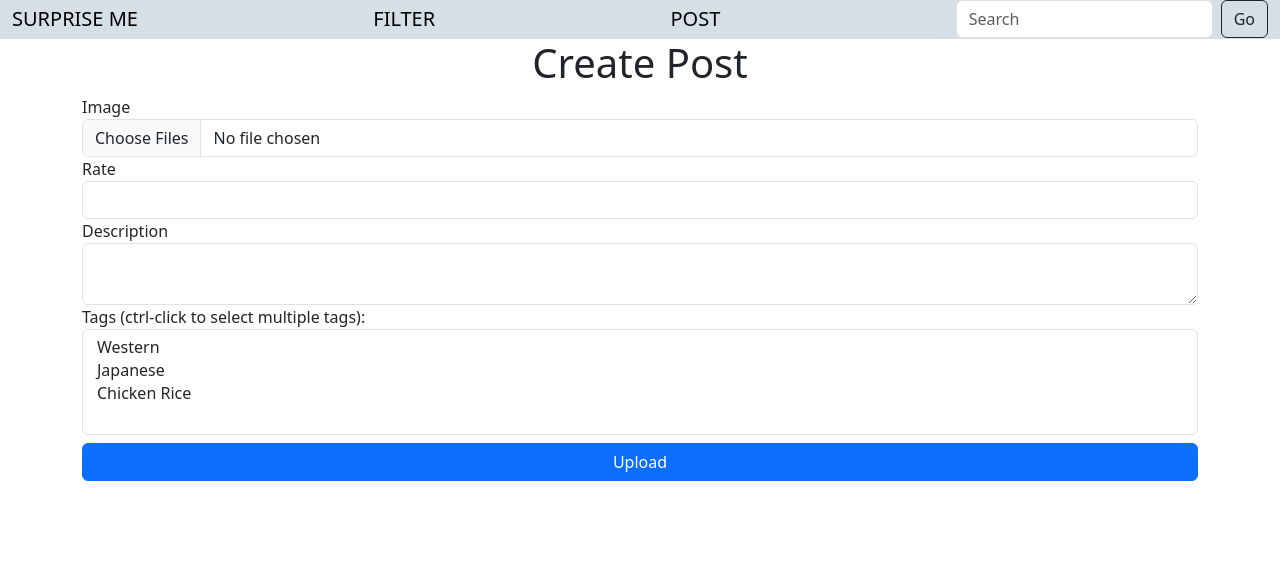
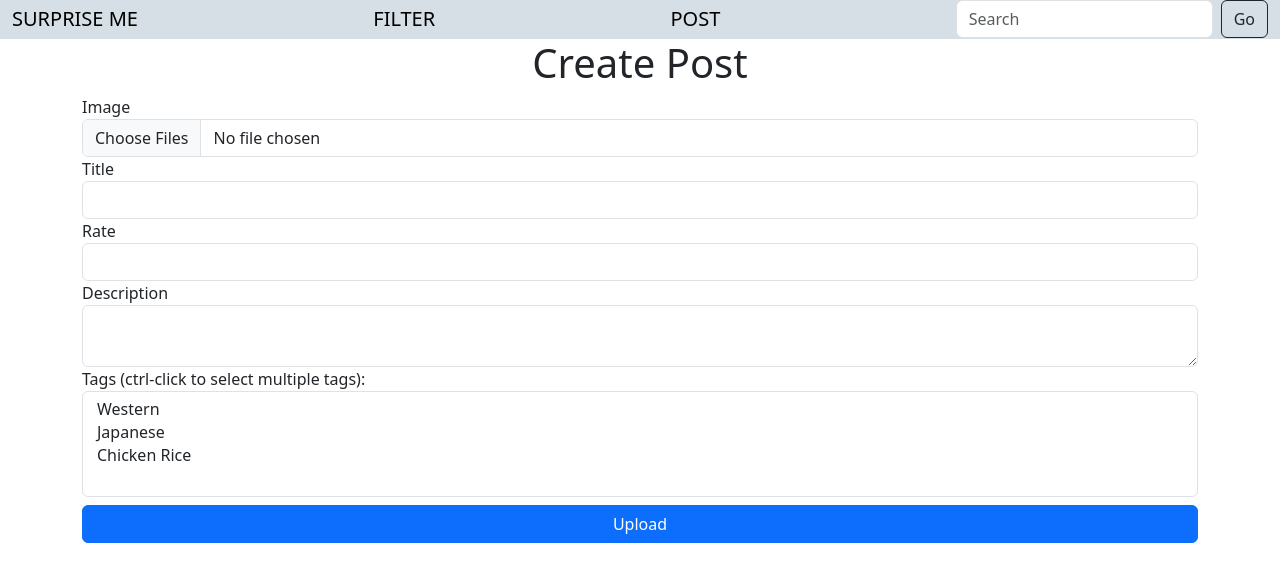
Before and after one commit to ryangohca/wahoo, a Flask app: page /upload in a window 1280 px wide. Shown: the part 136-718 px from the top of the page. Run offline with Flask 3, Linux system fonts and the light colour scheme; some libraries are stand-ins or nearby versions.

Commit message:
lmao i forgot posts need to have titles

```diff
--- a/app.py
+++ b/app.py
@@ -1,4 +1,4 @@
-import random, string, os
+import random, string, os, re
 from pathlib import Path
 
 from flask import Flask, render_template, request, redirect, url_for
@@ -43,6 +43,7 @@ class UploadForm(FlaskForm):
         Optional(),
         FileAllowed(['jpg', 'png', 'jpeg'], 'Images only!')
     ])
+    title = StringField("Title", validators=[InputRequired()])
     rate = IntegerField("Rate", validators=[InputRequired(), NumberRange(min=1, max=5)])
     description = TextAreaField("Description", validators=[InputRequired()])
     tags = SelectMultipleField(
@@ -59,6 +60,8 @@ db = SQLAlchemy(app)
 class Posts(db.Model):
     __tablename__ = 'posts'
     id = db.Column(db.Integer, primary_key=True, autoincrement=True)
+    url_title = db.Column(db.Text, unique=True, nullable=False)
+    title = db.Column(db.Text, nullable=False)
     description = db.Column(db.Text, nullable=False)
     rating = db.Column(db.Integer, nullable=False)
     tags = db.Column(db.Text, nullable=False)
@@ -68,11 +71,22 @@ class Images(db.Model):
     __tablename__ = 'images'
     id = db.Column(db.Integer, primary_key=True, autoincrement=True)
     postID = db.Column(db.Integer, db.ForeignKey('posts.id'), nullable=False)
-    imagePath = db.Column(db.String(100), nullable=False)
+    imageName = db.Column(db.String(100), nullable=False)
 
 # routes + other functions
 def generateRandomName(length=30):
     return ''.join(random.choice(string.ascii_letters + string.digits) for i in range(length))
+
+def generateUniqueUrl(title):
+    url = '_'.join(title.lower().strip().split(' '))
+    pattern = '[^a-zA-Z0-9-_]'
+    friendly_url = ''.join(re.split(pattern, url))
+    if Posts.query.filter_by(url_title=friendly_url).first() is not None:
+        additional_num = 2
+        while Posts.query.filter_by(url_title=friendly_url + '_' + str(additional_num)).first() is not None:
+            additional_num += 1
+        friendly_url += '_' + str(additional_num)
+    return friendly_url
 
 @app.route('/')
 def root():
@@ -93,9 +107,11 @@ def upload():
     if request.method == "POST":
         if uploadForm.validate_on_submit():
             description = uploadForm.description.data
+            title = uploadForm.title.data
             rating = uploadForm.rate.data
             tags = ','.join(uploadForm.tags.data)
-            post = Posts(description=description, rating=rating, tags=tags)
+            url_title = generateUniqueUrl(title)
+            post = Posts(url_title=url_title, title=title, description=description, rating=rating, tags=tags)
             db.session.add(post)
             db.session.commit()
 
@@ -104,7 +120,7 @@ def upload():
                 new_filename = generateRandomName() + '.' + filename.split('.')[-1]
                 full_path = os.path.abspath(Path(app.config['UPLOAD_FOLDER']) / new_filename)
                 file.save(full_path)
-                image = Images(postID=post.id, imagePath=full_path)
+                image = Images(postID=post.id, imageName=new_filename)
                 db.session.add(image)
                 db.session.commit()
 
--- a/templates/upload.html
+++ b/templates/upload.html
@@ -11,6 +11,7 @@
         {{ uploadForm.hidden_tag() }}
 
         {{ render_field(uploadForm.photos) }}
+        {{ render_field(uploadForm.title) }}
         {{ render_field(uploadForm.rate) }}
         {{ render_field(uploadForm.description) }}
         {{ render_field(uploadForm.tags) }}
```
Also changed, not shown: instance/app.db, static/images/posts/26fzjP7w7Wp4wKMaPIsOICO4WpBkax.jpg (renamed from static/images/posts/LSfvpjdsRseFb37su6fEfeJ9I3BrPX.jpg), static/images/posts/Lv0cVZpc0X2BPQw5tkiPhz8uHFitfa.jpg (renamed from static/images/posts/A5tMGihkzE0Zbi1ToHv1fbKelF4HdA.jpg).
